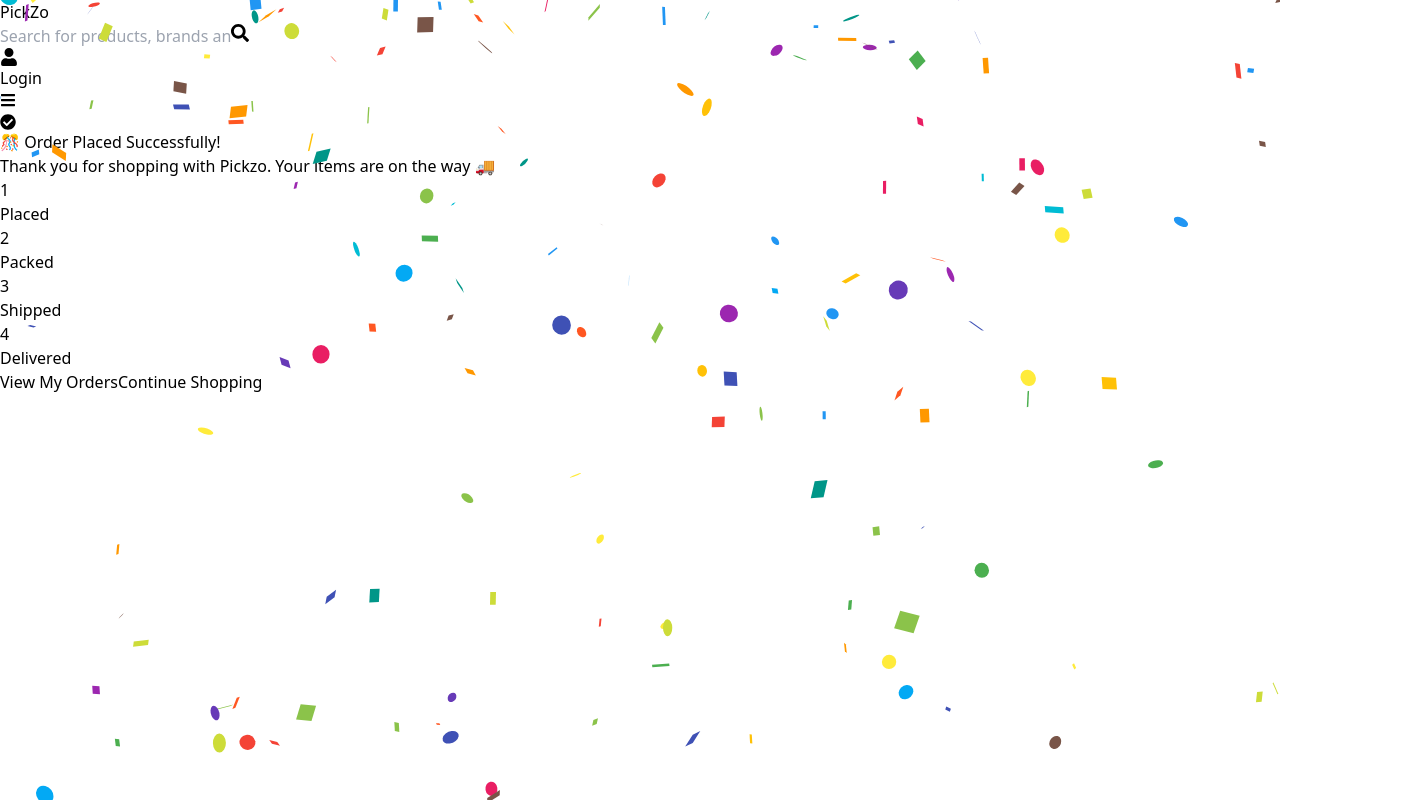
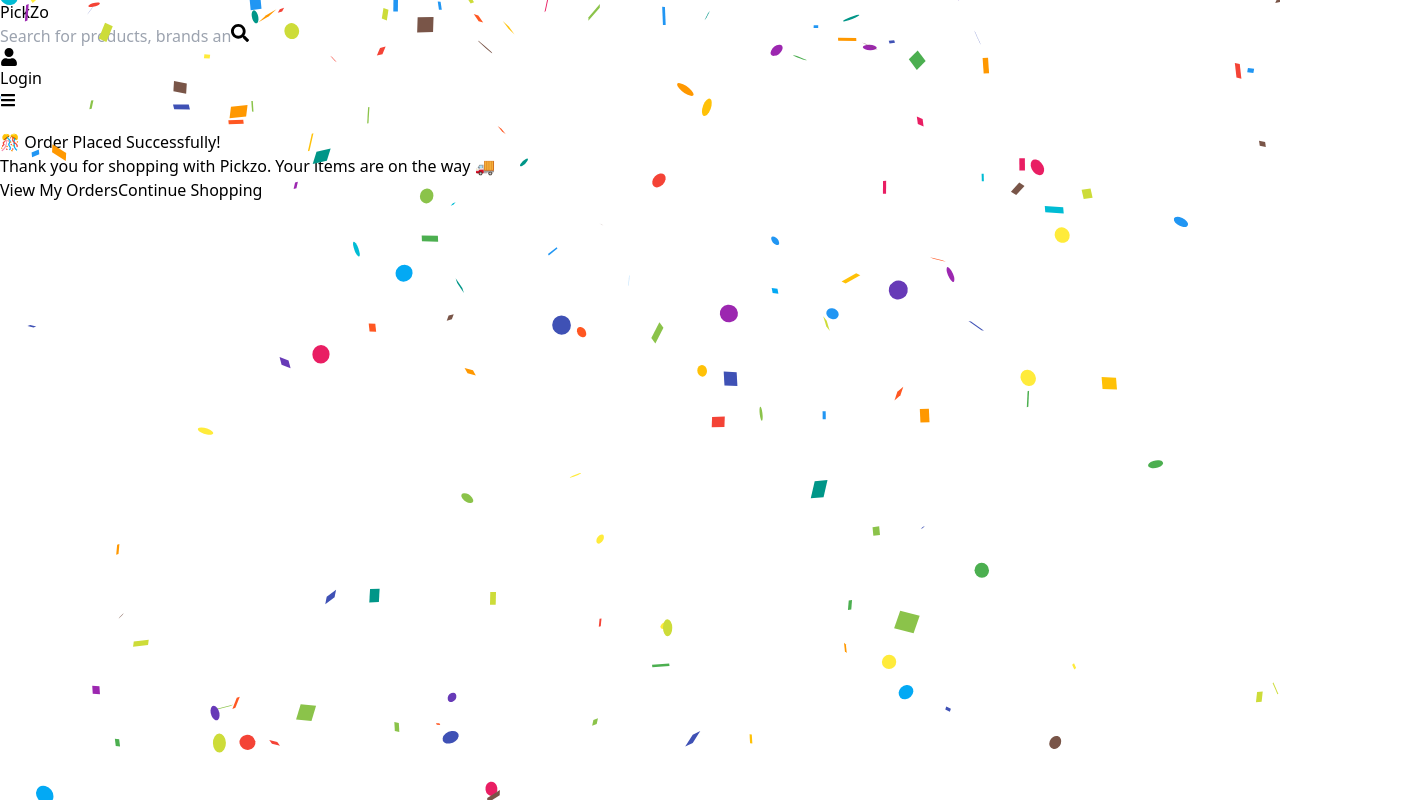
Before and after one commit to prasad5235692/frontendpickzo, a React (Vite) app: page /order-success in a window 1280 px wide. Shown: the whole page, 1408 px wide, since content can reach past the window. Built offline with nearby package versions, Linux system fonts and the light colour scheme.

Commit message:
Updated OrderSuccess page with animations

```diff
--- a/src/pages/OrderSuccess.jsx
+++ b/src/pages/OrderSuccess.jsx
@@ -9,7 +9,6 @@ const OrderSuccess = () => {
   const navigate = useNavigate();
   const [windowSize, setWindowSize] = useState({ width: 0, height: 0 });
 
-  // ✅ Handle window size for Confetti
   useEffect(() => {
     setWindowSize({ width: window.innerWidth, height: window.innerHeight });
     const handleResize = () =>
@@ -23,7 +22,7 @@ const OrderSuccess = () => {
       {/* 🎉 Confetti */}
       <Confetti width={windowSize.width} height={windowSize.height} />
 
-      {/* 🔥 Firework circles (background animated) */}
+      {/* 🔥 Animated background circles */}
       <motion.div
         initial={{ scale: 0 }}
         animate={{ scale: [1, 1.5, 1], opacity: [0.3, 0.7, 0.3] }}
@@ -47,11 +46,11 @@ const OrderSuccess = () => {
         {/* ✅ Success Icon */}
         <motion.div
           initial={{ scale: 0 }}
-          animate={{ scale: 1 }}
-          transition={{ type: "spring", stiffness: 100, delay: 0.2 }}
+          animate={{ scale: 1.2 }}
+          transition={{ type: "spring", stiffness: 120, delay: 0.2 }}
           className="flex justify-center"
         >
-          <FaCheckCircle className="text-green-500 text-8xl drop-shadow-lg animate-pulse" />
+          <FaCheckCircle className="text-green-500 text-9xl drop-shadow-lg animate-pulse" />
         </motion.div>
 
         {/* Title */}
@@ -59,7 +58,7 @@ const OrderSuccess = () => {
           initial={{ opacity: 0, y: 20 }}
           animate={{ opacity: 1, y: 0 }}
           transition={{ delay: 0.5 }}
-          className="mt-6 text-3xl font-extrabold text-gray-800"
+          className="mt-6 text-4xl font-extrabold text-gray-800"
         >
           🎊 Order Placed Successfully!
         </motion.h1>
@@ -72,33 +71,14 @@ const OrderSuccess = () => {
           className="mt-3 text-gray-600 text-lg"
         >
           Thank you for shopping with{" "}
-          <span className="font-semibold text-blue-600">Pickzo</span>.
-          Your items are on the way 🚚
+          <span className="font-semibold text-blue-600">Pickzo</span>. Your items are on the way 🚚
         </motion.p>
 
-        {/* 🚚 Delivery Progress Tracker */}
-        <div className="mt-8 flex justify-between items-center">
-          {["Placed", "Packed", "Shipped", "Delivered"].map((step, index) => (
-            <motion.div
-              key={index}
-              initial={{ scale: 0 }}
-              animate={{ scale: 1 }}
-              transition={{ delay: 1 + index * 0.3 }}
-              className="flex flex-col items-center"
-            >
-              <div className="w-10 h-10 flex items-center justify-center rounded-full bg-green-500 text-white font-bold shadow-lg animate-bounce">
-                {index + 1}
-              </div>
-              <p className="mt-2 text-sm font-semibold text-gray-700">{step}</p>
-            </motion.div>
-          ))}
-        </div>
-
-        {/* Buttons */}
+        {/* 🚀 Buttons */}
         <motion.div
           initial={{ opacity: 0, y: 20 }}
           animate={{ opacity: 1, y: 0 }}
-          transition={{ delay: 1.8 }}
+          transition={{ delay: 1.2 }}
           className="mt-10 flex flex-col gap-4"
         >
           <button
```
